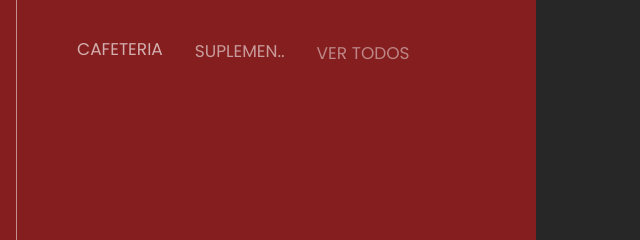
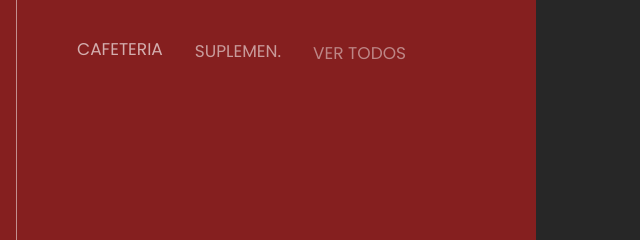
Before and after one commit to creador66/prod-gym, a plain HTML site: page index1.html in a window 1280 px wide. Shown: the top 240 px of the page, 104-744 px from the left. Drawn offline with nearby package versions, Linux system fonts and the light colour scheme.

Commit message:
Update index1.html

```diff
--- a/index1.html
+++ b/index1.html
@@ -38,7 +38,7 @@
           <div class="nav__menu" id="nav__menu">
               <ul class="nav__list">
                   <li class="nav__item"><a href="https://raw.githack.com/creador66/prod-gym/main/index1.html" class="nav__link">CAFETERIA</a></li>
-                  <li class="nav__item"><a href="https://creador66.github.io/prod-gym/" class="nav__link">SUPLEMEN..</a></li>
+                  <li class="nav__item"><a href="https://creador66.github.io/prod-gym/" class="nav__link">SUPLEMEN.</a></li>
                   <li class="nav__item"><a href="#" class="nav__link">VER TODOS</a></li>
                   </li>
               </ul>
```
